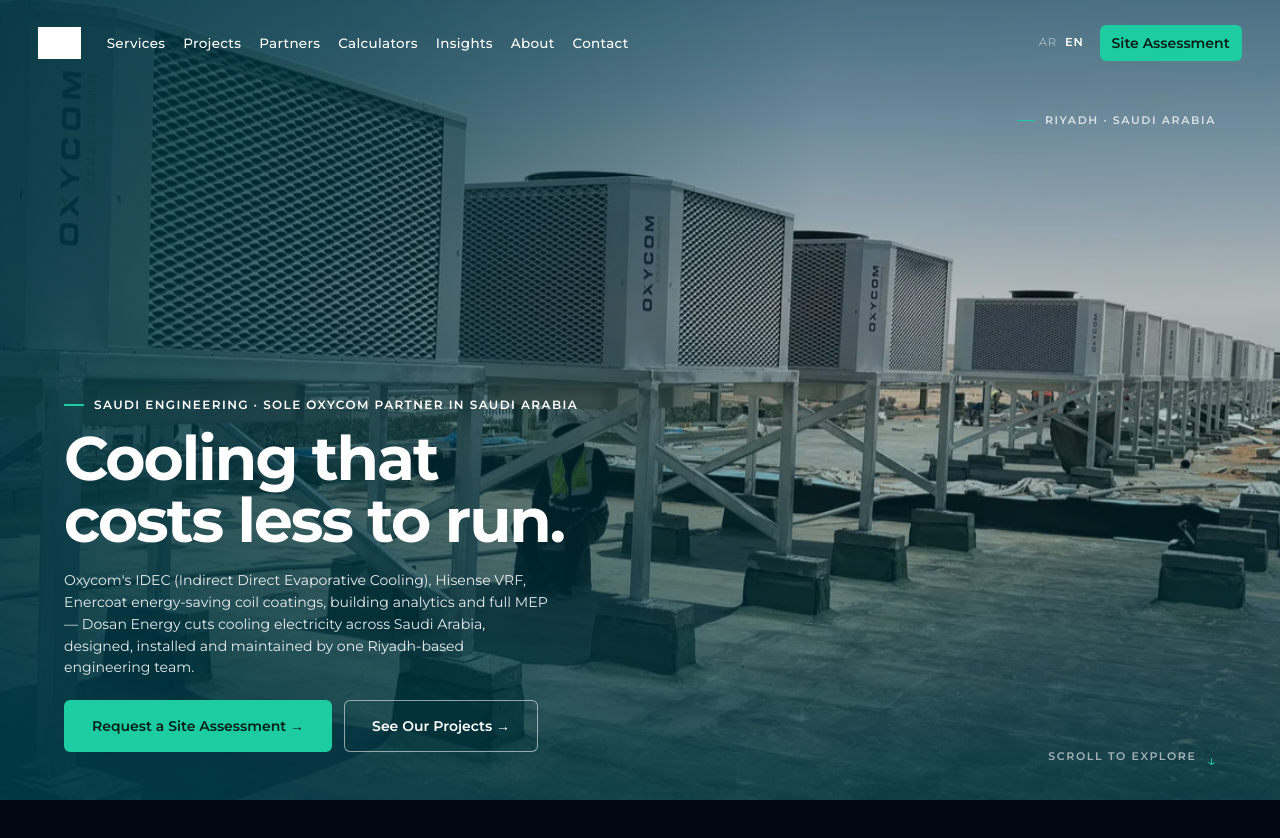
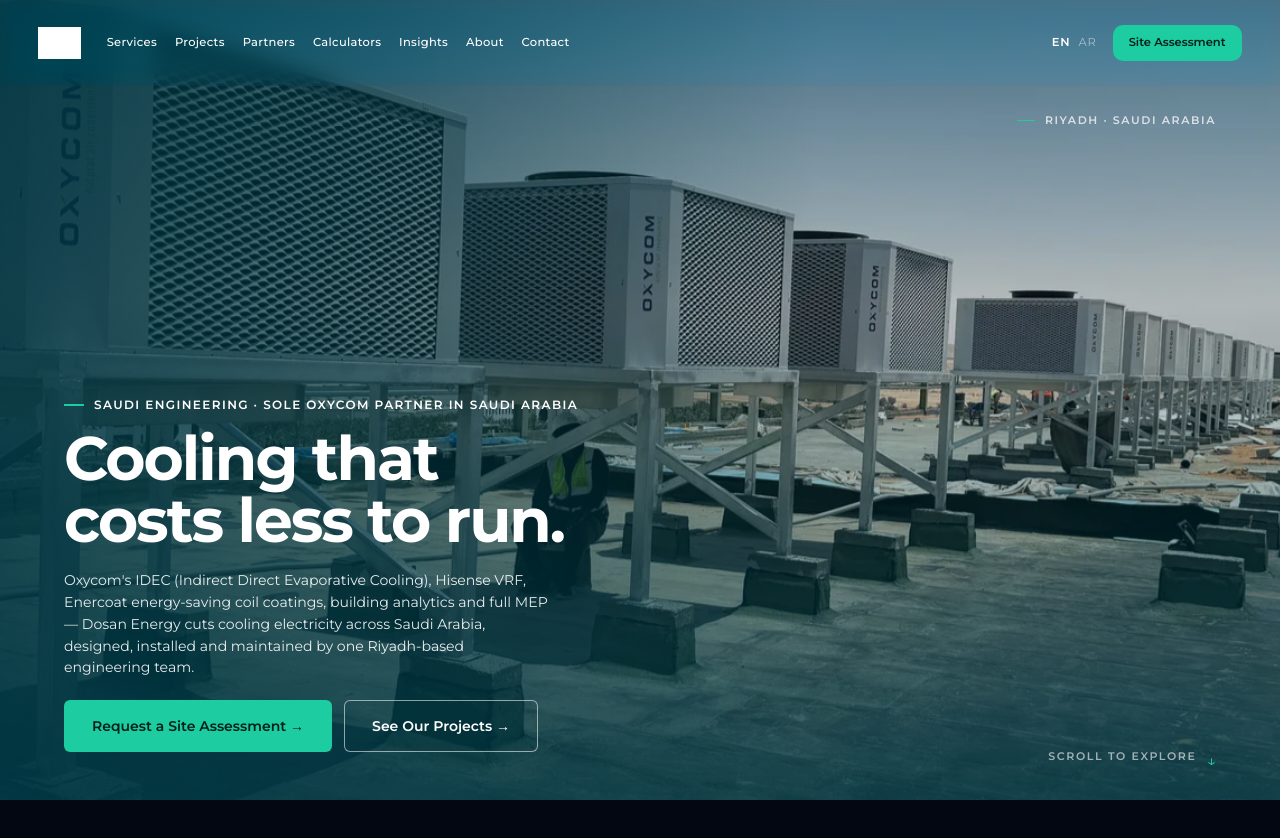
Before and after one commit to yasseno64/dosan-next, a Next.js app: page /en in a window 1280 px wide. Shown: the top 838 px of the page. Built offline with nearby package versions, Linux system fonts and the light colour scheme; grey boxes are pictures that could not be loaded.

Commit message:
feat: add global styles, navbar, and language switcher components

```diff
--- a/app/[lang]/global.css
+++ b/app/[lang]/global.css
@@ -3,6 +3,11 @@
 
 @theme {
   --font-montserrat: "Montserrat", sans-serif;
+}
+@layer base {
+  button, [role="button"], a, summary, select {
+    cursor: pointer;
+  }
 }
 
 ::selection {
--- a/app/components/LangSwitcher.tsx
+++ b/app/components/LangSwitcher.tsx
@@ -8,11 +8,11 @@ export default function LangSwitcher({lang}:props){
 
     return(
         <span className="flex items-center gap-2 text-[11.5px] font-semibold tracking-[0.8px] text-white">
+      <Link href="/en" className={lang === "en" ? active : inactive}>
+        {lang === "ar" ? "English" : "EN"}
+      </Link>
       <Link href="/ar" className={lang === "ar" ? active : inactive}>
         {lang === "ar" ? "العربية" : "AR"}
-      </Link>
-      <Link href="/en" className={lang === "en" ? active : inactive}>
-        {lang === "ar" ? "English" : "EN"}
       </Link>
     </span>
     )
--- a/app/components/Navbar.tsx
+++ b/app/components/Navbar.tsx
@@ -21,6 +21,7 @@ export default function Navbar({ lang, t }: Props) {
     <header
       id="navbar"
       className="nav-scroll fixed inset-x-0 top-0 z-[100] flex items-center gap-[clamp(12px,2vw,32px)] px-[clamp(14px,3vw,44px)] "
+      style={{backdropFilter: "saturate(140%) blur(10px)"}}
     >
       {/* Logo */}
       <a href={`/${lang}`} className="flex shrink-0 items-center">
@@ -38,7 +39,7 @@ export default function Navbar({ lang, t }: Props) {
           <a
             key={key}
             href={`#${key}`}
-            className="flex-none whitespace-nowrap py-1.5 text-[13.5px] font-medium tracking-[0.3px] text-white underline decoration-transparent decoration-[1.3px] underline-offset-[7px] hover:decoration-[#24a88b]"
+            className="flex-none whitespace-nowrap py-1.5 text-[11.5px] font-medium tracking-[0.3px] text-white underline decoration-transparent decoration-[1.3px] underline-offset-[7px] hover:decoration-[#24a88b]"
           >
             {t[key]}
           </a>
@@ -49,7 +50,7 @@ export default function Navbar({ lang, t }: Props) {
         <LangSwitcher lang={lang} />
         <button
           type="button"
-          className="inline-flex h-9 items-center justify-center rounded-md  bg-[#1dcca0] px-3 text-sm font-semibold leading-none text-[#00201a] transition active:scale-95 "
+          className="inline-flex h-9 items-center justify-center rounded-[10px]  bg-[#1dcca0] px-4  text-[11.5px] font-semibold leading-none text-[#00201a] transition active:scale-95 "
         >
           {t.rateWebsite}
         </button>
```
